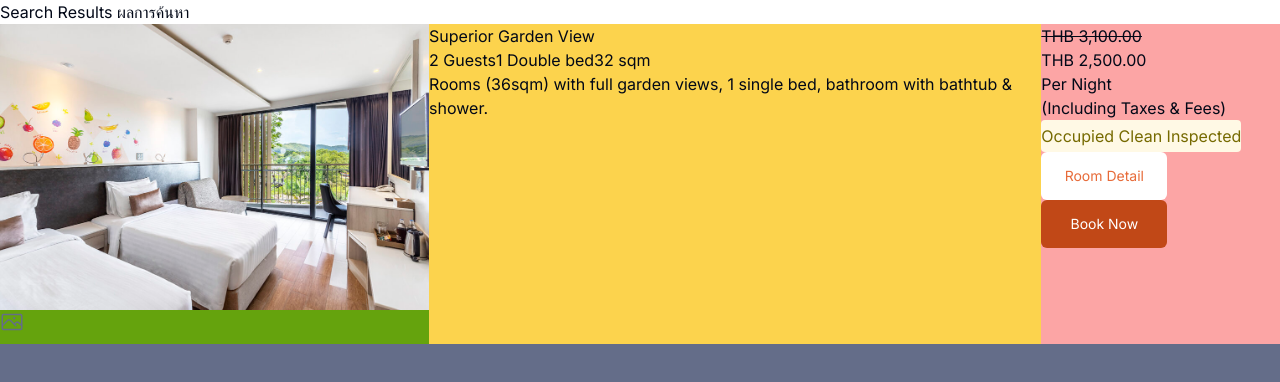
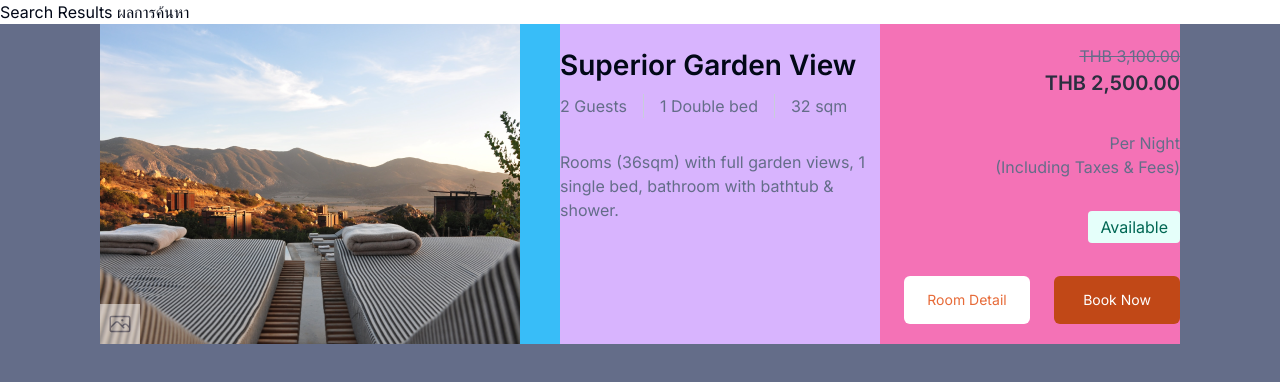
Before and after one commit to babymoonjunior/hotel-reservation, a Next.js app in the folder client/: page /search in a window 1280 px wide. Shown: the top 382 px of the page. Built offline with nearby package versions, Linux system fonts and the light colour scheme.

Commit message:
Feat: 2nd Draft SearchResults Page Style

```diff
--- a/client/src/app/(Users)/components/SearchResults.jsx
+++ b/client/src/app/(Users)/components/SearchResults.jsx
@@ -3,16 +3,18 @@ import { Button } from "@/components/ui/button";
 
 export default function SearchResultsPage() {
   return (
-    <div className="main-container bg-gray-700 w-full max-w-[1440px] h-[2636px]">
-      <div className="main-card bg-sky-400 h-[320px] flex justify-between">
-        <div className="image-box bg-lime-600">
+    <div className="main-container bg-gray-700 w-full max-w-[1440px] h-[2636px] px-[100px]">
+      <div className="main-card bg-sky-400 h-[320px] flex justify-between font-sans">
+        <div className="image-box bg-lime-600 w-full max-w-[453px] h-auto relative mr-10">
           <Image
-            src="/SuperiorGardenView-1024x683.jpg"
-            alt="Superior Gaarden View Main picture"
+            src="/superior-garden-view.png"
+            alt="Superior Garden View Main picture"
             width={453}
             height={320}
+            className="object-cover h-full"
           />
-          <div className="transparent-bg">
+          <div className="transparent-bg w-10 h-10 bg-white flex items-center justify-center opacity-50 absolute bottom-0">
+            <div className="frame-link-image">
               <Image
                 src="/Frame.png"
                 alt="See more image"
@@ -21,30 +23,51 @@ export default function SearchResultsPage() {
               />
             </div>
           </div>
-        <div className="room-details bg-amber-300">
-          <h1 className="room-type">Superior Garden View</h1>
-          <div className="size-room-container">
-            <span className="amount-person">2 Guests</span>
-            <span className="type-bed">1 Double bed</span>
-            <span className="room-area">32 sqm</span>
         </div>
-          <p className="rooms-description">
+        <div className="room-details bg-purple-300 w-full max-w-[320px] text-base py-5 ">
+          <h1 className="room-type-title col-span-3 text-[28px] font-semibold leading-[150%]">
+            Superior Garden View
+          </h1>
+          <div className="size-box flex text-[#646D89] my-2">
+            <div className="amount-person border-r border-[#C8CCDB] flex items-center font-normal pr-4">
+              2 Guests
+            </div>
+            <div className="type-bed border-r border-[#C8CCDB] flex items-center font-normal px-4">
+              1 Double bed
+            </div>
+            <div className="room-area flex items-center font-normal px-4">
+              32 sqm
+            </div>
+          </div>
+          <p className="rooms-description col-span-3 font-normal text-[#646D89] py-6">
             Rooms (36sqm) with full garden views, 1 single bed, bathroom with
             bathtub & shower.
           </p>
         </div>
-        <div className="price-button-container bg-red-300">
-          <p className="full-price line-through">THB 3,100.00</p>
-          <p className="discount-price">THB 2,500.00</p>
+        <div className="price-button-container bg-pink-400 flex flex-col items-end justify-between py-5">
+          <div className="price-box flex flex-col items-end">
+            <p className="full-price line-through text-[#646D89] text-base font-normal">
+              THB 3,100.00
+            </p>
+            <p className="discount-price text-[#2A2E3F] text-xl font-semibold leading-[150%]">
+              THB 2,500.00
+            </p>
+          </div>
+          <div className="unit-text-box text-base text-[#646D89] font-normal flex flex-col items-end">
             <p className="per-night">Per Night</p>
             <p className="include-tax">(Including Taxes & Fees)</p>
-          <div className="status-box bg-[#FFF9E5] rounded w-fit h-8 text-[#766A00] flex items-center">Occupied Clean Inspected</div>
-          <Button variant="secondary" className="border-none">
+          </div>
+          <div className="status-box bg-[#E5FFFA] rounded w-fit h-8 text-[#006753] flex items-center px-3 py-1">
+            Available
+          </div>
+          <div className="button-wrapper flex flex-row">
+            <Button variant="secondary" className="border-none mx-6">
               Room Detail
             </Button>
             <Button>Book Now</Button>
           </div>
         </div>
       </div>
+    </div>
   );
 }
```
Also changed, not shown: client/public/superior-garden-view.png (added). Lines whose indentation alone changed are shown as unchanged.
